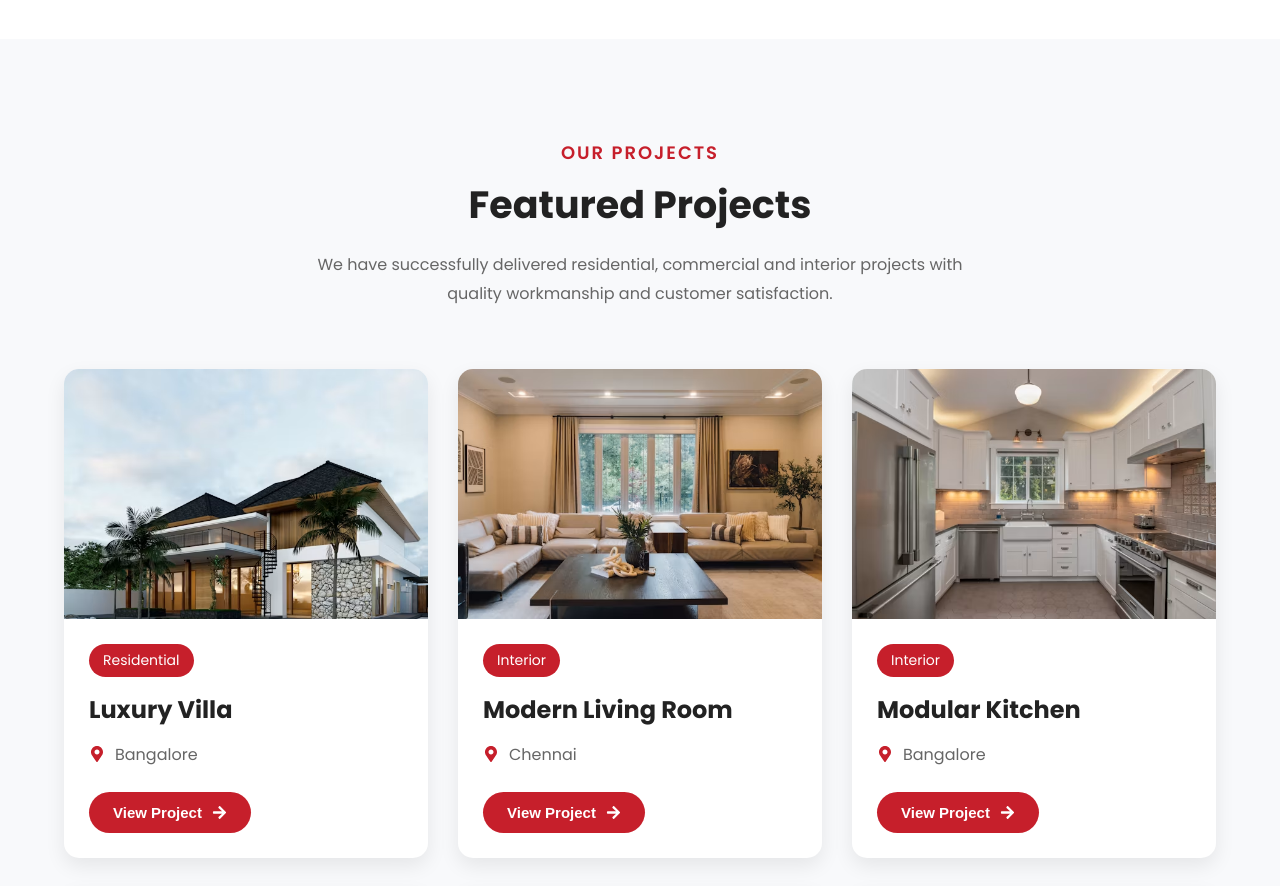
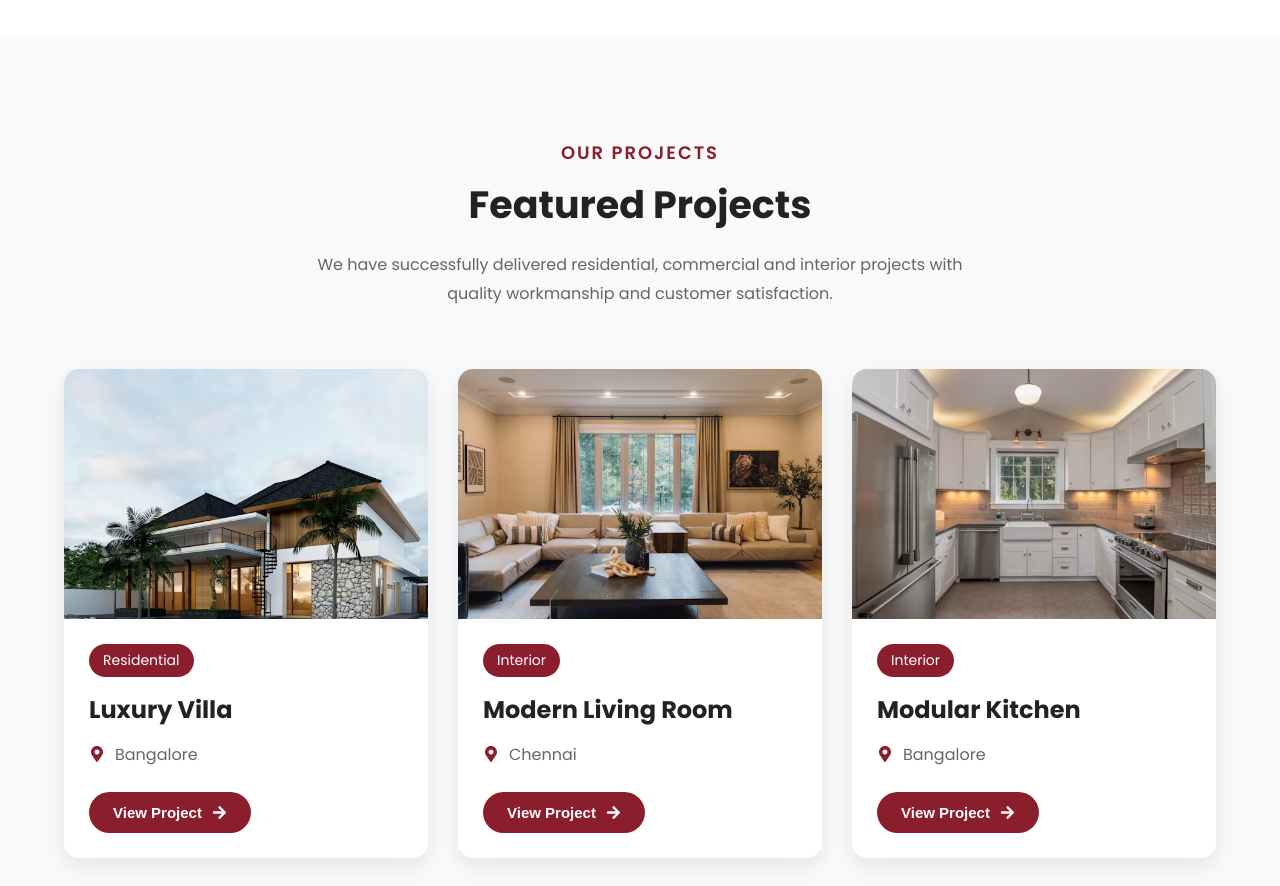
Before and after one commit to SIVASEELAN333/RIA-INTERIORS, a React (Vite) app: page / in a window 1280 px wide. Shown: the part 3140-4026 px from the top of the page. Built offline with nearby package versions, Linux system fonts and the light colour scheme.

Commit message:
Change color scheme from #C61F2B to #8B1E2D

```diff
--- a/src/styles/Projects.css
+++ b/src/styles/Projects.css
@@ -19,7 +19,7 @@
 }
 
 .section-title h4 {
-    color: #C61F2B;
+    color: #8B1E2D;
     font-size: 18px;
     font-weight: 600;
     letter-spacing: 2px;
@@ -84,7 +84,7 @@
 
 .category {
     display: inline-block;
-    background: #C61F2B;
+    background: #8B1E2D;
     color: #fff;
     padding: 6px 14px;
     border-radius: 30px;
@@ -108,7 +108,7 @@
 }
 
 .location svg {
-    color: #C61F2B;
+    color: #8B1E2D;
 }
 
 /* ===========================
@@ -117,7 +117,7 @@
 
 .view-btn {
     border: none;
-    background: #C61F2B;
+    background: #8B1E2D;
     color: white;
     padding: 12px 24px;
     border-radius: 30px;
```
